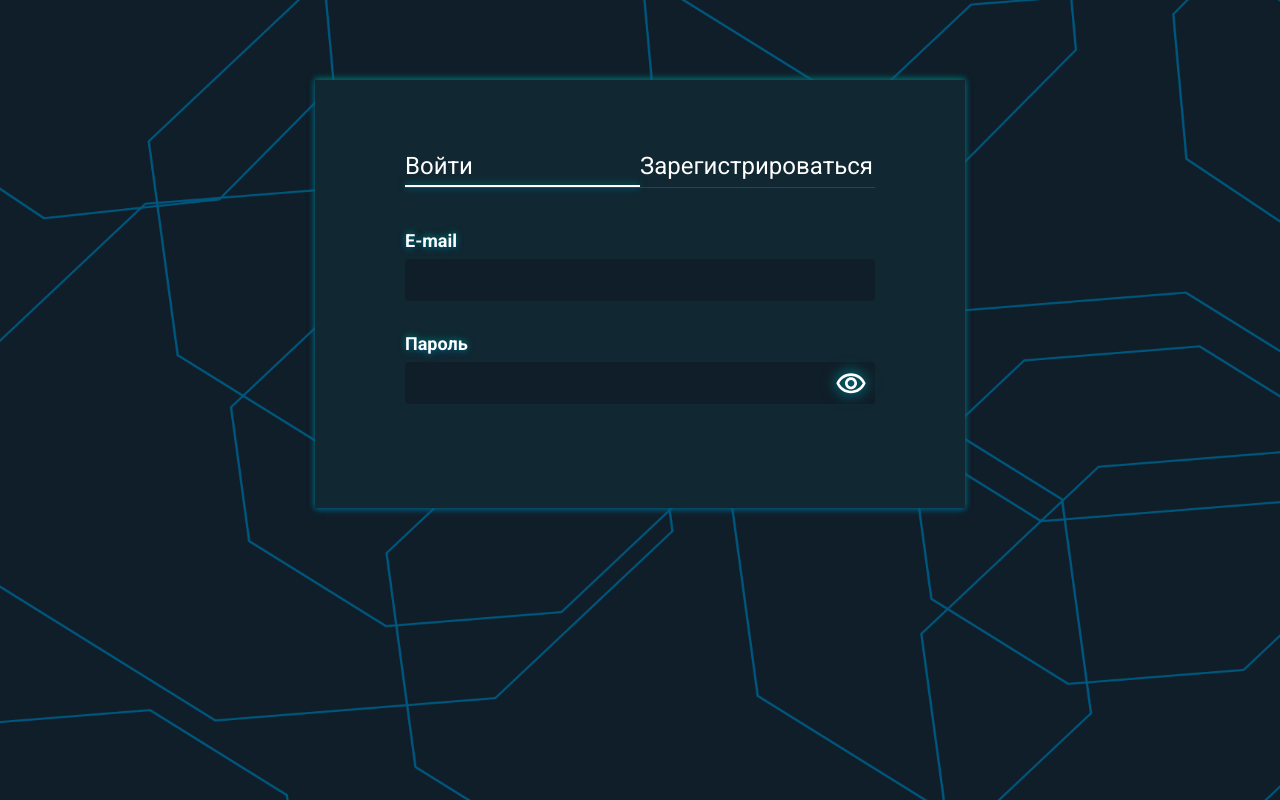
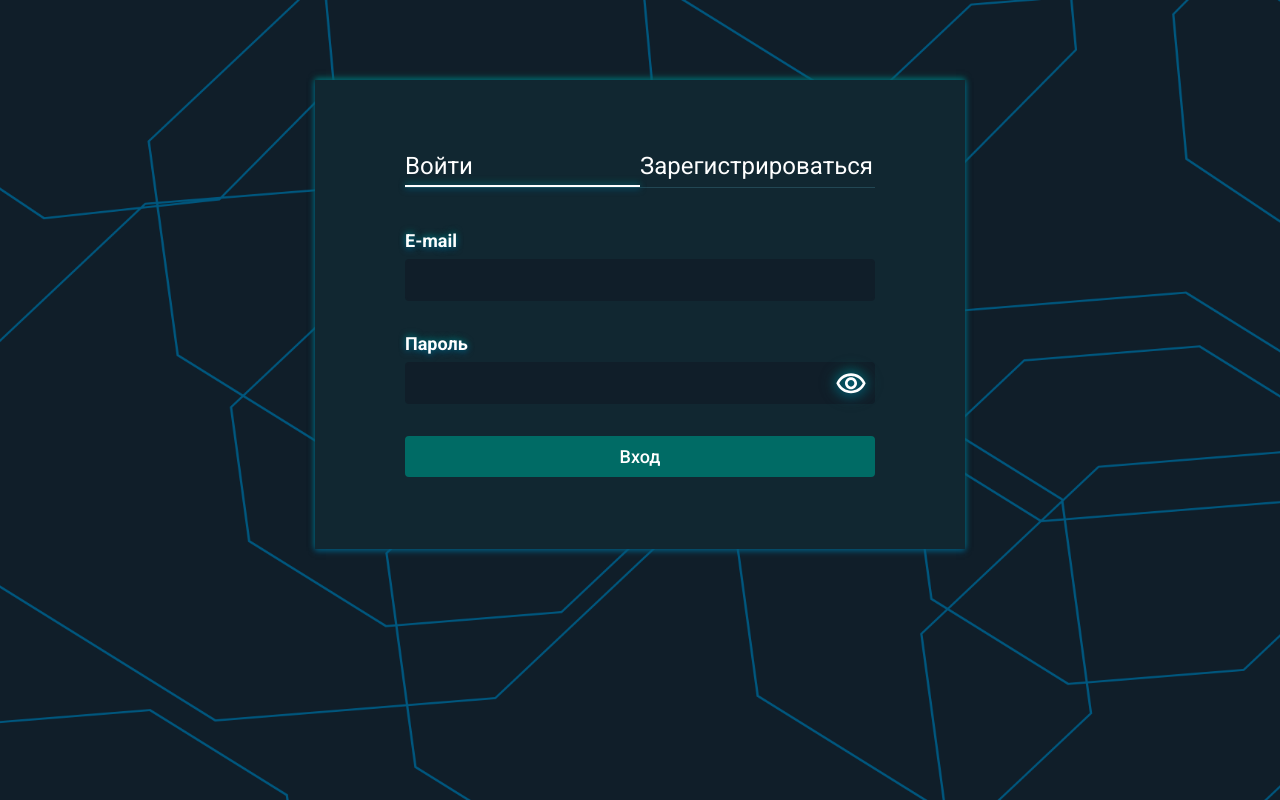
Before and after one commit to evgeniaBazh/messenger, an Angular app: page /auth in a window 1280 px wide. Built offline with nearby package versions, Linux system fonts and the light colour scheme.

Commit message:
Fix inputs behaviour

```diff
--- a/src/app/auth/auth.module.ts
+++ b/src/app/auth/auth.module.ts
@@ -2,7 +2,6 @@ import { NgModule } from '@angular/core';
 import { CommonModule } from '@angular/common';
 import { LoginComponent } from './login/login.component';
 import { Route, RouterModule } from '@angular/router';
-import { ReactiveFormsModule } from '@angular/forms';
 import { InputModule } from '../shared/input/input.module';
 
 const routes: Route[] = [
@@ -21,7 +20,6 @@ const routes: Route[] = [
   imports: [
     CommonModule,
     RouterModule.forChild(routes),
-    ReactiveFormsModule,
     InputModule,
   ],
 })
--- a/src/app/auth/login/login.component.html
+++ b/src/app/auth/login/login.component.html
@@ -8,10 +8,9 @@
       </div>
       <ng-template></ng-template>
       <div class="tabs__tab-body" [ngClass]="{'tabs__tab-body--visible': currentTab === tabNames.LOGIN}">
-        <form action="">
-          <app-input label="E-mail" name="username" contentClass="mb-4" autocomplete="username"></app-input>
-          <app-input label="Пароль" name="password" type="password" autocomplete="current-password" contentClass="mb-4"></app-input>
-        </form>
+        <app-input label="E-mail" [(model)]="loginForm.email" name="username" contentClass="mb-4" autocomplete="username"></app-input>
+        <app-input label="Пароль" [(model)]="loginForm.password" name="password" type="password" autocomplete="current-password" contentClass="mb-4"></app-input>
+        <button class="btn" (click)="send()">Вход</button>
       </div>
       <div class="tabs__tab-body" [ngClass]="{'tabs__tab-body--visible': currentTab === tabNames.REGISTER}">
         <app-input label="Отображаемое имя" name="username" contentClass="mb-4" autocomplete="username"></app-input>
@@ -19,6 +18,7 @@
         <app-input label="Подтвердите пароль" name="password" type="password" autocomplete="current-password" contentClass="mb-4"></app-input>
         <app-input label="E-mail" name="email" type="email" autocomplete="email" contentClass="mb-4"></app-input>
         <app-input label="Номер телефона" name="password" type="text" autocomplete="phone" contentClass="mb-4"></app-input>
+        <button class="btn">Регистрация</button>
       </div>
     </div>
   </div>
--- a/src/app/auth/login/login.component.ts
+++ b/src/app/auth/login/login.component.ts
@@ -1,5 +1,4 @@
 import { Component, OnInit } from '@angular/core';
-import { FormControl, FormGroup } from '@angular/forms';
 
 enum TabNames {
   LOGIN,
@@ -39,9 +38,8 @@ export class LoginComponent implements OnInit {
   onTabClick(currentTab: TabNames) {
     this.currentTab = currentTab
   }
-  onLogin() {
+  send() {
     console.log(this.loginForm);
-
   }
   ngOnInit(): void {
   }
--- a/src/app/shared/input/input.component.html
+++ b/src/app/shared/input/input.component.html
@@ -11,6 +11,7 @@
     (focus)="focused = true"
     (blur)="focused = false"
     [(ngModel)]="model"
+    (input)="onInput()"
   />
   <span *ngIf="placeholder && !focused" class="placeholder">
     {{ placeholder }}
--- a/src/app/shared/input/input.component.ts
+++ b/src/app/shared/input/input.component.ts
@@ -29,11 +29,15 @@ export class InputComponent implements OnInit {
   @Input()
   label?: string;
 
+  onInput() {
+    this.modelChange.emit(this.model);
+  }
+
   // Эмуляция ngModel
-  @Input('ngModel')
+  @Input()
   public model: string = ''
 
-  @Output('ngModelChange')
+  @Output()
   public modelChange: EventEmitter<string> = new EventEmitter();
 
   visibility: boolean = false;
```
